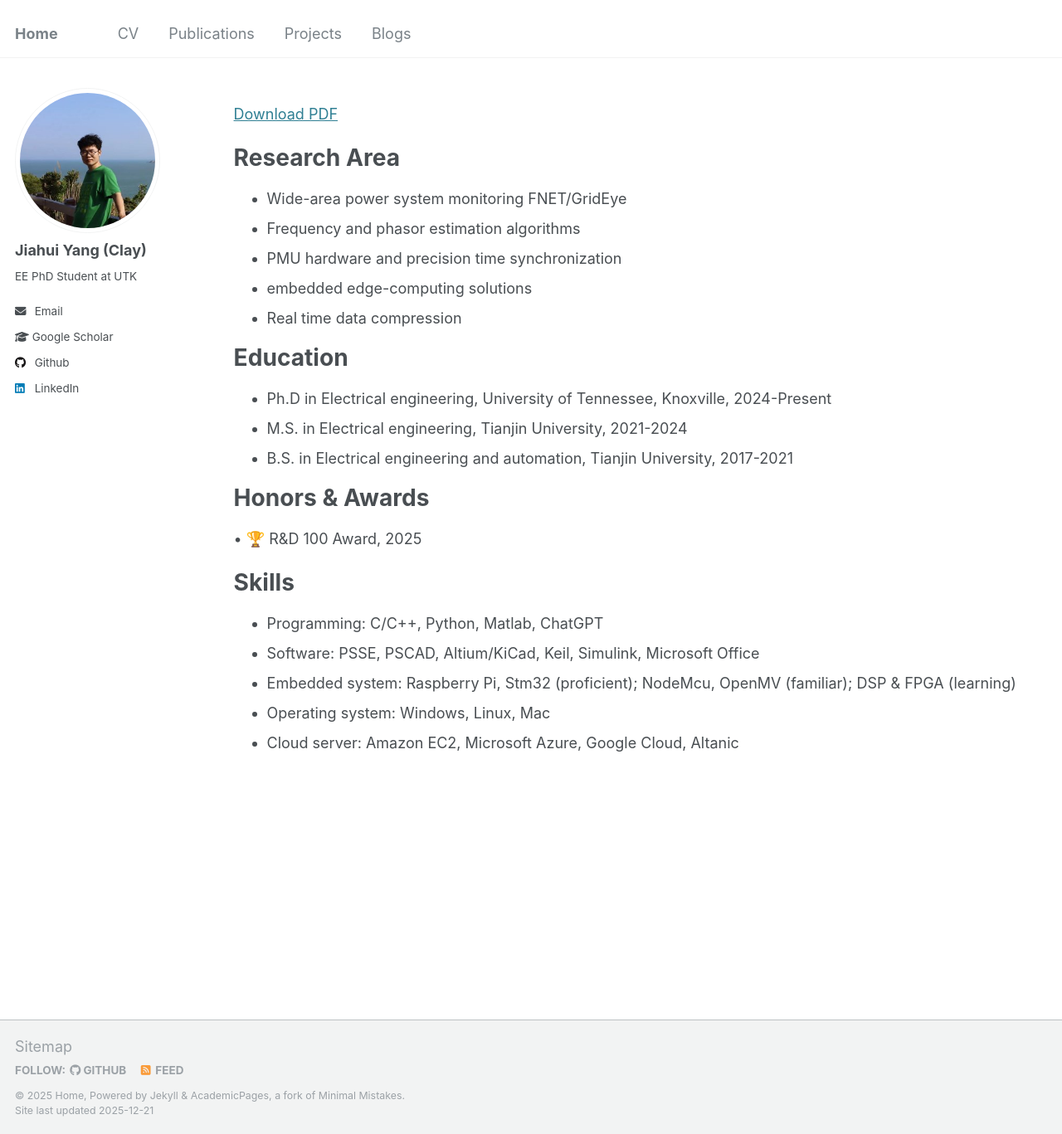
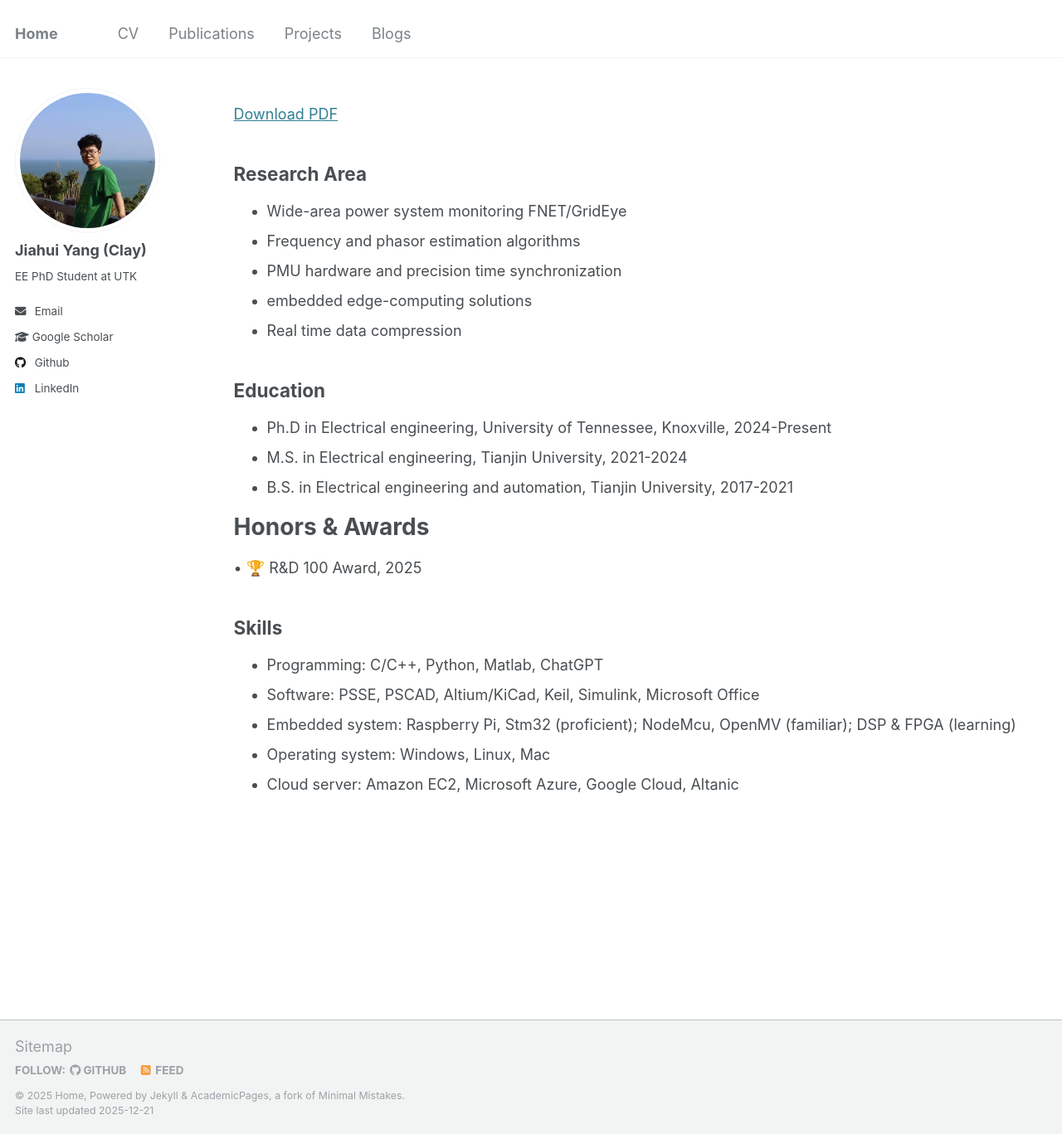
Before and after one commit to ClayUTK/intro, a Jekyll site: the page built from _pages/cv.md, in a window 1280 px wide and 1367 px high. Shown: the whole window at 83% size. Built offline with Jekyll 4.4.1, drawn with Linux system fonts in a browser that asks for light colours.

Commit message:
Change section headers from H1 to H2 in cv.md

```diff
--- a/_pages/cv.md
+++ b/_pages/cv.md
@@ -11,14 +11,14 @@ redirect_from:
 
 [Download PDF](https://github.com/ClayUTK/intro/blob/cf6d1a86a5c7b529c6ce1ed104f5904dd4298838/files/Jiahui%20Yang_Resume_V3.pdf)
 
-# Research Area
+## Research Area
 * Wide-area power system monitoring FNET/GridEye
 * Frequency and phasor estimation algorithms
 * PMU hardware and precision time synchronization
 * embedded edge-computing solutions
 * Real time data compression
 
-# Education
+## Education
 * Ph.D in Electrical engineering, University of Tennessee, Knoxville, 2024-Present
 * M.S. in Electrical engineering, Tianjin University, 2021-2024
 * B.S. in Electrical engineering and automation, Tianjin University, 2017-2021
@@ -26,7 +26,7 @@ redirect_from:
 # Honors & Awards
 • 🏆 R&D 100 Award, 2025
 
-# Skills
+## Skills
 * Programming: C/C++, Python, Matlab, ChatGPT
 * Software: PSSE, PSCAD, Altium/KiCad, Keil, Simulink, Microsoft Office
 * Embedded system: Raspberry Pi, Stm32 (proficient); NodeMcu, OpenMV (familiar); DSP & FPGA (learning)
```
